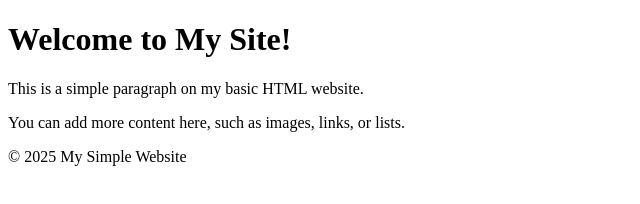
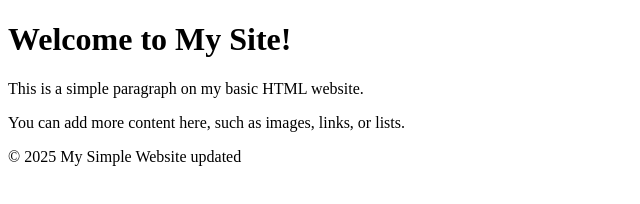
Before and after one commit to FahadHubs/website_and_projects, a plain HTML site: page index.html in a window 1280 px wide. Shown: the full height of the page, 0-640 px from the left. Drawn offline with Linux system fonts and the light colour scheme.

Commit message:
Second commit

```diff
--- a/index.html
+++ b/index.html
@@ -16,7 +16,7 @@
     </main>
 
     <footer>
-        <p>&copy; 2025 My Simple Website</p>
+        <p>&copy; 2025 My Simple Website updated</p>
     </footer>
 </body>
 </html>
```
